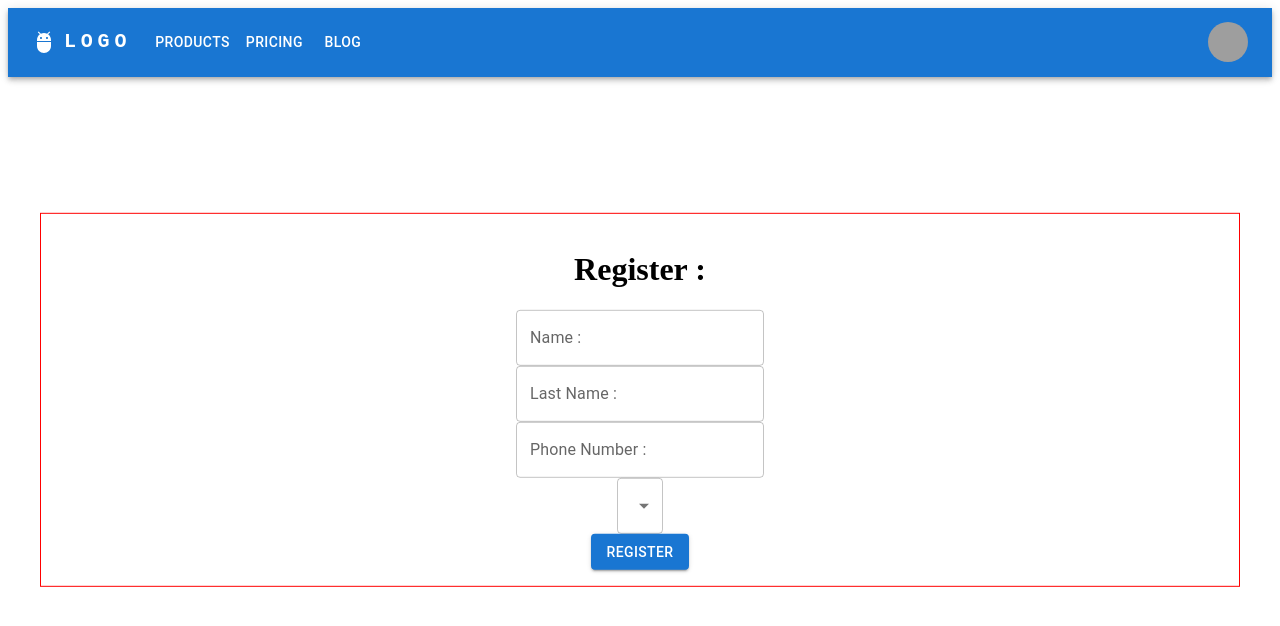
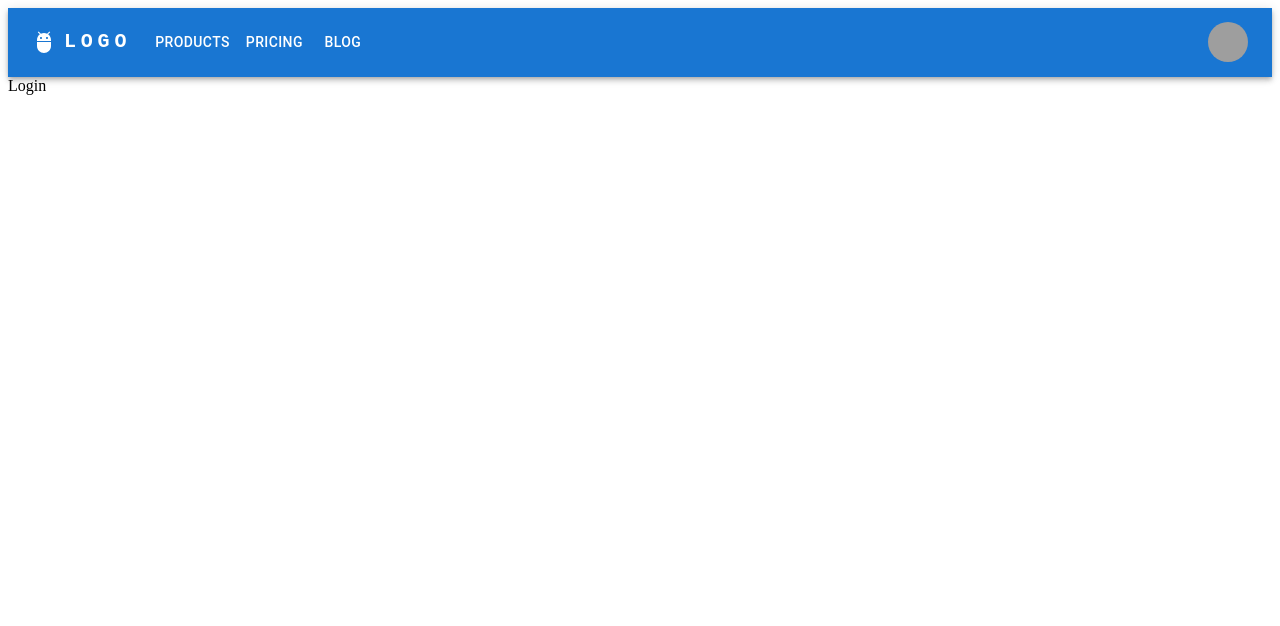
Before and after one commit to Parnia-mohammadi/interviewLogin, a React (Vite) app: page /login in a window 1280 px wide. Shown: the top 626 px of the page. Built offline with nearby package versions, Linux system fonts and the light colour scheme; grey boxes are pictures that could not be loaded.

Commit message:
Register added and context

```diff
--- a/src/App.jsx
+++ b/src/App.jsx
@@ -1,7 +1,8 @@
 import { Route, Routes } from "react-router-dom";
 import Layout from "./components/Layouts/Layout";
 import Home from "./components/Home/Home";
-import Login from "./components/Login/Login";
+import Login from "./components/LoginRegister/Login";
+import Register from "./components/LoginRegister/Register";
 
 function App() {
   return (
@@ -9,6 +10,7 @@ function App() {
       <Route element={<Layout />}>
         <Route index element={<Home />} />
         <Route path="/login" element={<Login />} />
+        <Route path="/register" element={<Register />}/>
       </Route>
     </Routes>
   );
--- a/src/components/Home/Home.jsx
+++ b/src/components/Home/Home.jsx
@@ -1,14 +1,16 @@
 import { Button } from "@mui/material";
-import React from "react";
+import React, { useState } from "react";
 import { NavLink } from "react-router-dom";
 
 function Home() {
+  const[isRegister,setIsRegister] =useState(JSON.parse(localStorage.getItem("isRegister"))||false);
   return (
     <div>
       <h1>welcome to Home page :</h1>
-      <h2>please login to buy a car !</h2>
+      <h2>please login or register to buy a car !</h2>
       <Button variant="contained">
-        <NavLink to="/login">Login</NavLink>
+        <NavLink to={`${isRegister?"/login":"/register"}`}>
+        {isRegister?"Login":"Register"}</NavLink>
       </Button>
     </div>
   );
--- /dev/null
+++ b/src/components/LoginRegister/Login.jsx
@@ -0,0 +1,9 @@
+import React from 'react'
+
+function Login() {
+  return (
+    <div>Login</div>
+  )
+}
+
+export default Login
--- a/src/components/Login/Login.jsx
+++ b/src/components/LoginRegister/Register.jsx
@@ -1,15 +1,11 @@
-import { Image, Label } from "@mui/icons-material";
-import {
-  Button,
-  Container,
-  FormControl,
-  Paper,
-  Select,
-  TextField,
-} from "@mui/material";
-import React from "react";
+import Button from "@mui/material/Button";
+import Container from "@mui/material/Container";
+import FormControl from "@mui/material/FormControl";
+import Paper from "@mui/material/Paper";
+import Select from "@mui/material/Select";
+import TextField from "@mui/material/TextField";
 
-function Login() {
+function Register() {
   return (
     <Container
       fixed
@@ -37,20 +33,18 @@ function Login() {
         required="true"
         component="form"
       >
-        <h1>Register :</h1>
-        <TextField variant="outlined" label="Name :" type="text" />
-        <TextField variant="outlined" label="Last Name :" type="text" />
-        <TextField variant="outlined" label="Phone Number :" type="number" />
+        <Typography variant=""></Typography>
+        <TextField variant="outlined" label="Name" type="text" />
+        <TextField variant="outlined" label="Last Name" type="text" />
+        <TextField variant="outlined" label="Phone Number" type="number" />
         <Select></Select>
         <Button variant="contained" type="submit">
           Register
         </Button>
       </FormControl>
-      <Paper elevation={1}>
-
-      </Paper>
+      <Paper elevation={3}></Paper>
     </Container>
   );
 }
 
-export default Login;
+export default Register;
```
Also changed, not shown: src/components/LoginRegister/FakeLogin.jsx (renamed from src/components/Login/FakeLogin.jsx), src/context/IsRegProvider.jsx (added).
